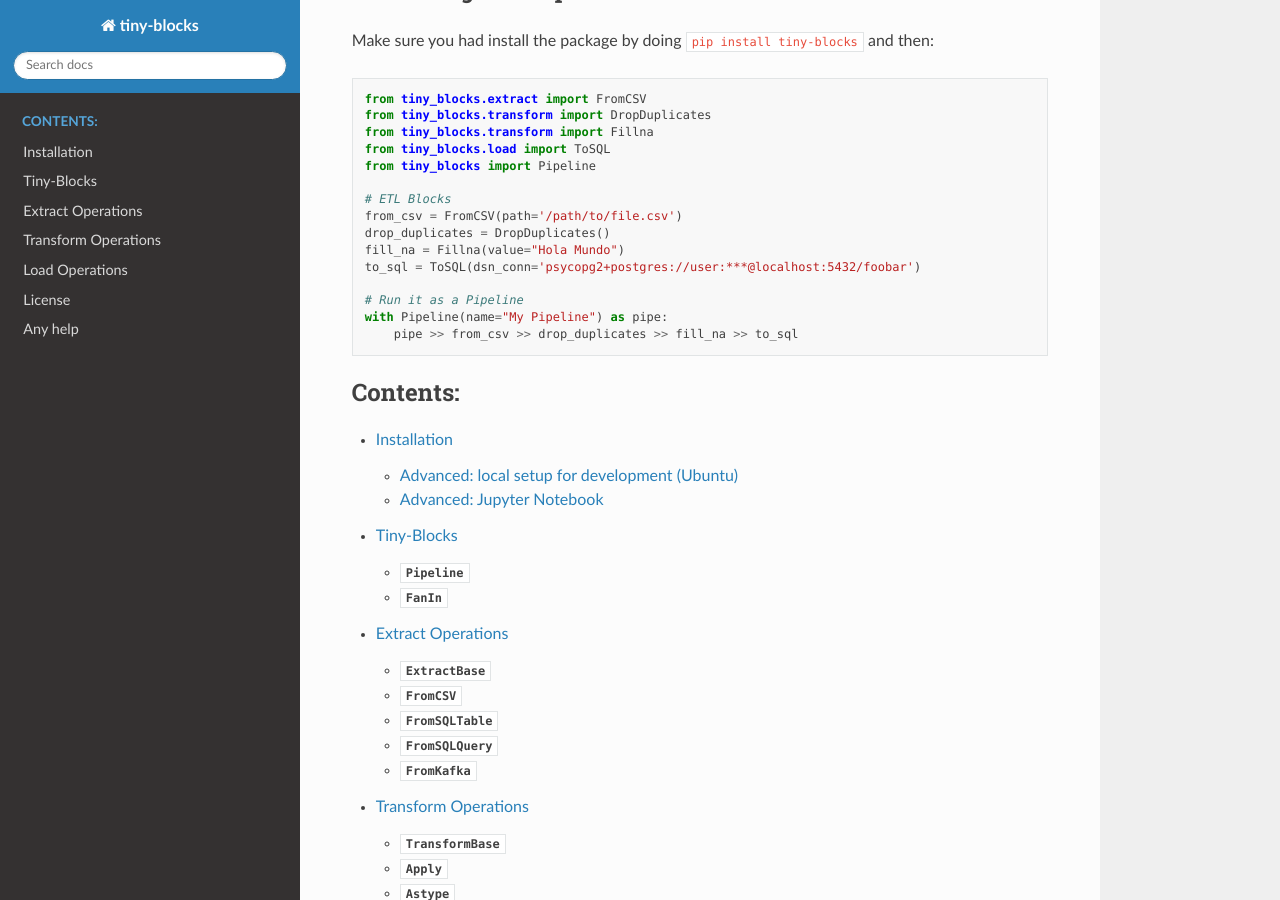
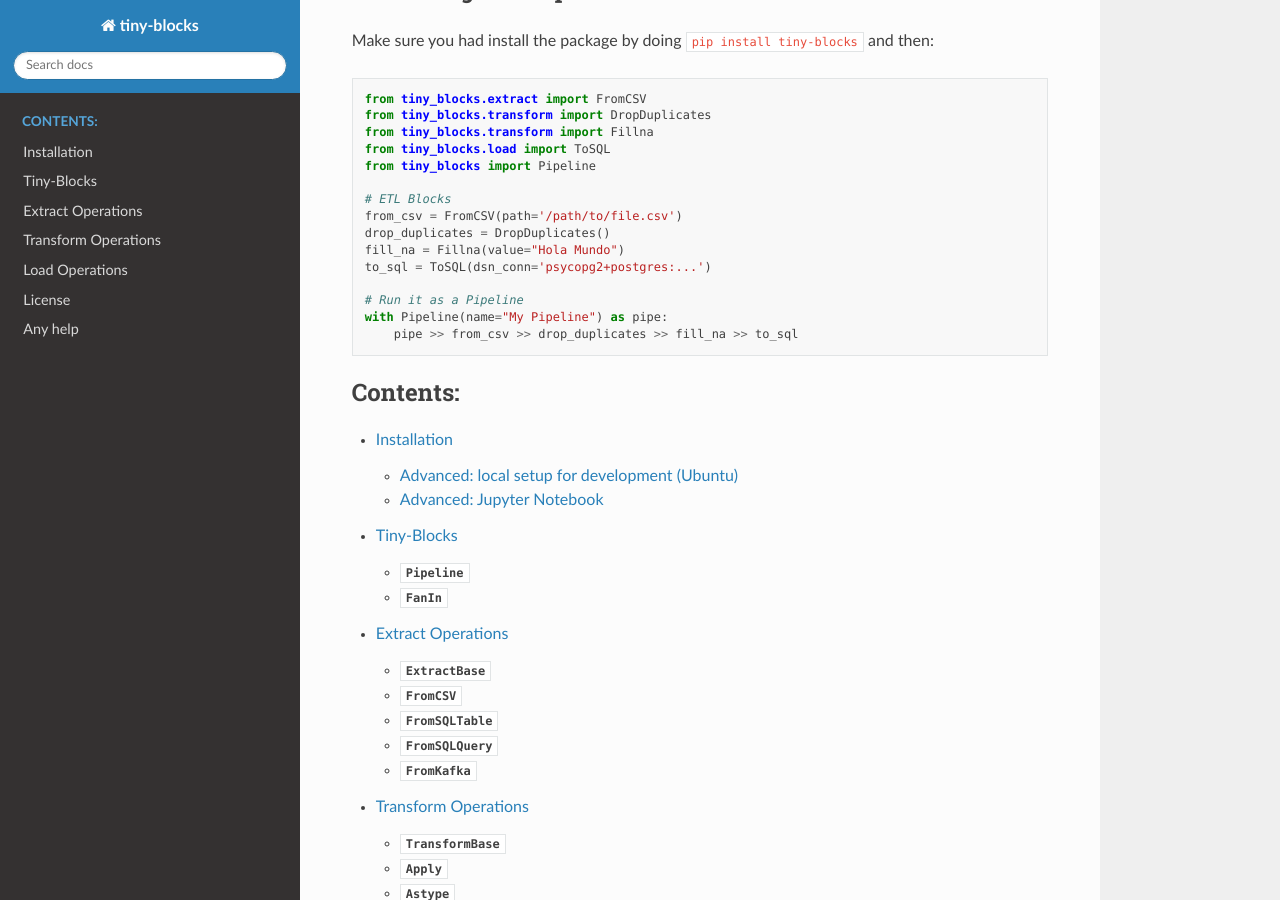
Before and after one commit to pyprogrammerblog/tiny-blocks, a Sphinx documentation site: the page built from docs/index.rst, in a window 1280 px wide and 900 px high, scrolled down 478 px. Built offline with Sphinx 7.4.7 and the Read the Docs theme 2.0.0, drawn with Linux system fonts in a browser that asks for light colours.

Commit message:
adding...

```diff
--- a/docs/index.rst
+++ b/docs/index.rst
@@ -34,7 +34,7 @@ Make sure you had install the package by doing ``pip install tiny-blocks`` and t
    from_csv = FromCSV(path='/path/to/file.csv')
    drop_duplicates = DropDuplicates()
    fill_na = Fillna(value="Hola Mundo")
-   to_sql = ToSQL(dsn_conn='psycopg2+postgres://user:***@localhost:5432/foobar')
+   to_sql = ToSQL(dsn_conn='psycopg2+postgres:...')
 
    # Run it as a Pipeline
    with Pipeline(name="My Pipeline") as pipe:
```
